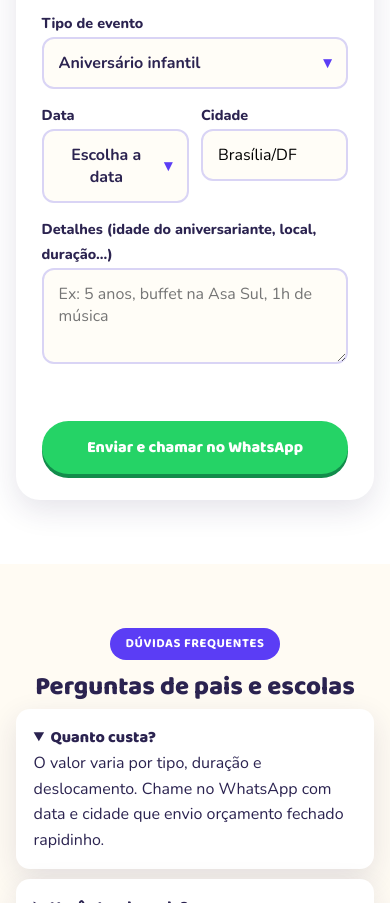
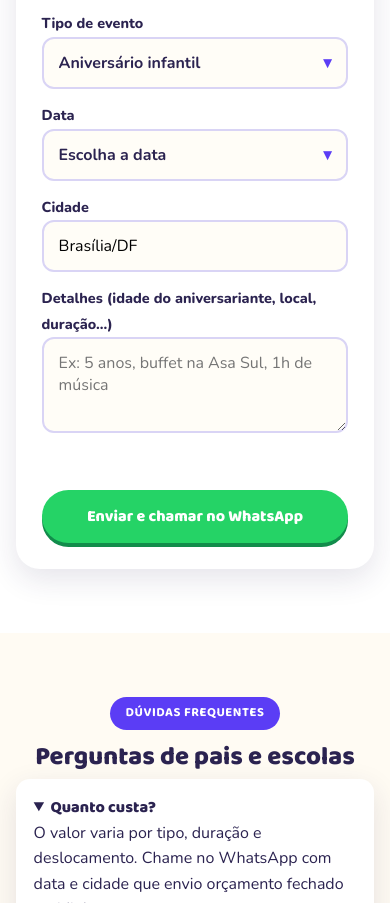
Before and after one commit to wangazzu/mylla-soul, a plain HTML site: page index.html in a window 390 px wide. Shown: the part 10365-11268 px from the top of the page. Drawn offline with nearby package versions, Linux system fonts and the light colour scheme.

Commit message:
Data e Cidade empilhados no mobile

```diff
--- a/css/style.css
+++ b/css/style.css
@@ -166,6 +166,10 @@ section .card,section form,section details{text-align:left}
 .passo{background:#fff;border-radius:14px;padding:16px 18px;display:flex;gap:12px;align-items:center;font-weight:700;box-shadow:var(--shadow)}
 .passo b{background:var(--roxo);color:#fff;width:34px;height:34px;border-radius:50%;display:flex;align-items:center;justify-content:center;flex-shrink:0;font-family:var(--font-titulo)}
 form.orc{background:#fff;border-radius:var(--radius);padding:26px;box-shadow:var(--shadow);display:grid;gap:14px;max-width:640px;margin:0 auto}
+.form-duo{display:grid;grid-template-columns:1fr;gap:14px}
+@media(min-width:600px){
+  .form-duo{grid-template-columns:1fr 1fr;gap:12px}
+}
 label{font-weight:800;font-size:.9rem}
 input,select,textarea{width:100%;padding:13px 15px;border-radius:12px;border:2px solid #d9d4f5;font-family:inherit;font-size:1rem;background:#fffdf7}
 input:focus,select:focus,textarea:focus{outline:none;border-color:var(--roxo)}
--- a/index.html
+++ b/index.html
@@ -185,7 +185,7 @@
           <button type="button" class="combo-btn" id="f-tipo-btn" aria-haspopup="listbox" aria-expanded="false" aria-labelledby="f-tipo-label f-tipo-btn"><span>Aniversário infantil</span><i>▾</i></button>
           <ul class="combo-list" role="listbox" aria-labelledby="f-tipo-label" hidden></ul>
         </div></div>
-      <div style="display:grid;grid-template-columns:1fr 1fr;gap:12px">
+      <div class="form-duo">
         <div><label id="f-data-label" for="f-data-btn">Data</label>
           <div class="combo">
             <input type="hidden" id="f-data" name="data">
```
